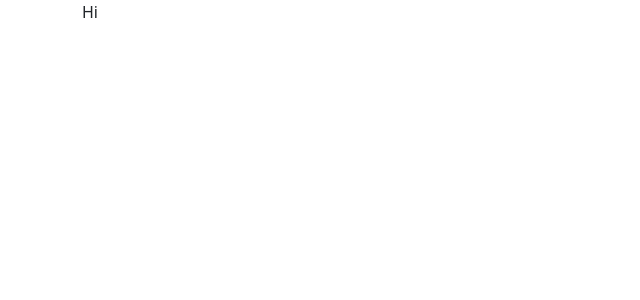
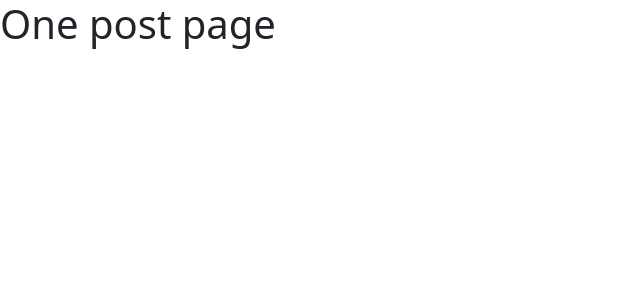
Before and after one commit to shock-dev/goodbit-posts, a React (Create React App) app: page /posts/1 in a window 1280 px wide. Shown: the top 300 px of the page, without its empty margins (0-640 px from the left). Built offline with nearby package versions, Linux system fonts and the light colour scheme.

Commit message:
install react-router-dom and prepare routes

```diff
--- a/package.json
+++ b/package.json
@@ -13,6 +13,7 @@
     "bootstrap": "^5.0.2",
     "react": "^17.0.2",
     "react-dom": "^17.0.2",
+    "react-router-dom": "^5.2.0",
     "react-scripts": "4.0.3",
     "typescript": "^4.1.2",
     "web-vitals": "^1.0.1"
@@ -42,6 +43,7 @@
     ]
   },
   "devDependencies": {
+    "@types/react-router-dom": "^5.1.8",
     "@typescript-eslint/eslint-plugin": "^4.28.2",
     "@typescript-eslint/parser": "^4.28.2",
     "eslint": "^7.30.0",
--- a/src/App.tsx
+++ b/src/App.tsx
@@ -1,8 +1,19 @@
 import React from 'react';
+import { Switch, Route, Redirect } from 'react-router-dom';
+import Posts from './pages/posts';
+import Post from './pages/post';
 
 const App = () => {
   return (
-    <div className="container">Hi</div>
+    <Switch>
+      <Route path="/posts" exact>
+        <Posts />
+      </Route>
+      <Route path="/posts/:id">
+        <Post />
+      </Route>
+      <Redirect from="/" to="/posts" />
+    </Switch>
   );
 };
 
--- a/src/index.tsx
+++ b/src/index.tsx
@@ -1,11 +1,14 @@
 import React from 'react';
 import ReactDOM from 'react-dom';
+import { BrowserRouter as Router } from 'react-router-dom';
 import App from './App';
 import 'bootstrap/dist/css/bootstrap.css';
 
 ReactDOM.render(
   <React.StrictMode>
-    <App />
+    <Router>
+      <App />
+    </Router>
   </React.StrictMode>,
   document.getElementById('root')
 );
--- /dev/null
+++ b/src/pages/post.tsx
@@ -0,0 +1,9 @@
+import React from 'react';
+
+const OnePostPage = () => {
+  return (
+    <h1>One post page</h1>
+  );
+};
+
+export default OnePostPage;
--- /dev/null
+++ b/src/pages/posts.tsx
@@ -0,0 +1,9 @@
+import React from 'react';
+
+const PostsPage = () => {
+  return (
+    <h1>Posts page</h1>
+  );
+};
+
+export default PostsPage;
```
Also changed, not shown: 1 other file (tests, documents, lock files or other folders).
